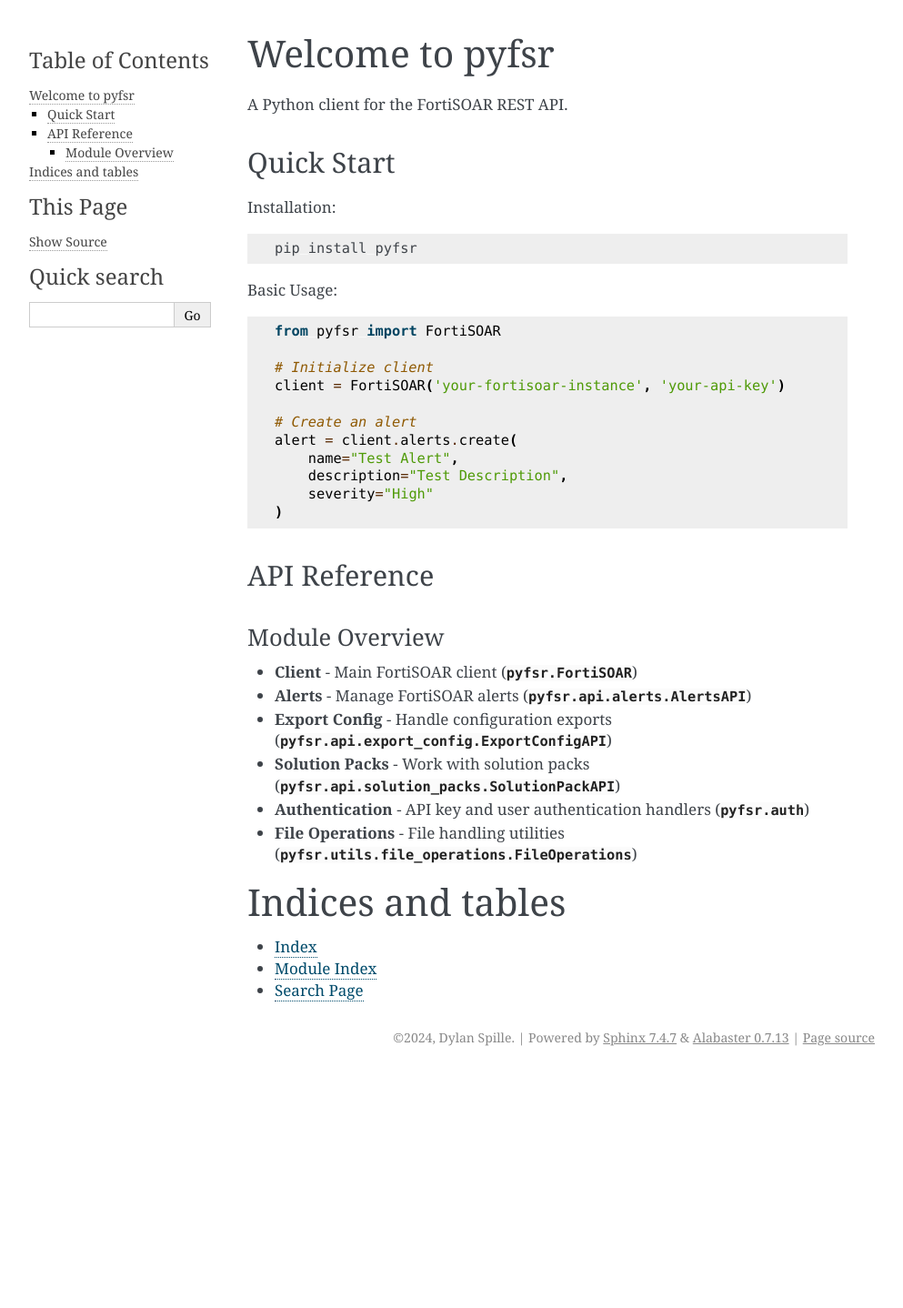
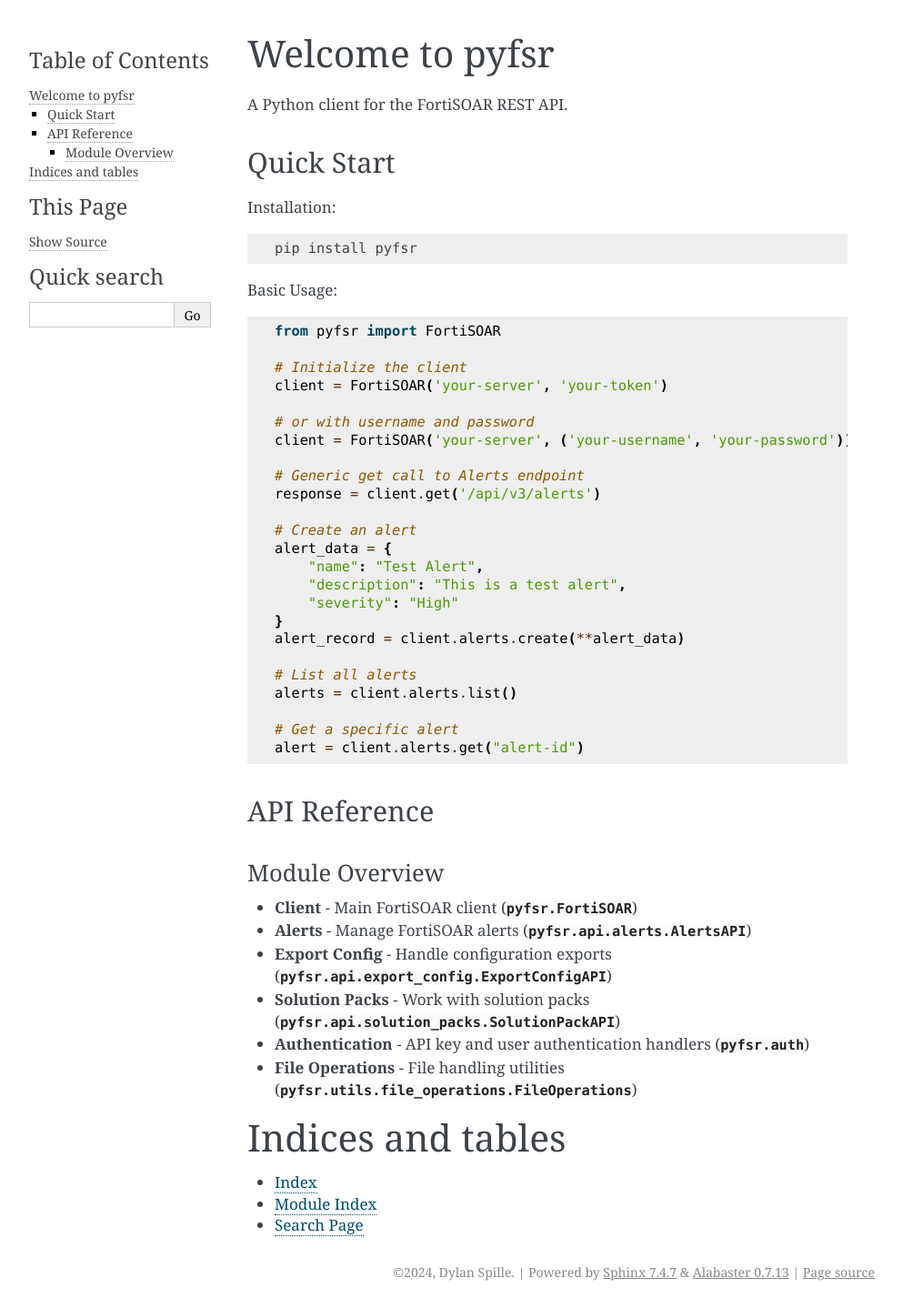
Before and after one commit to ftnt-dspille/pyfsr, a Sphinx documentation site: the page built from docs/source/index.rst, in a window 1280 px wide. Shown: the whole page at 91% size, without its empty margins (148-1141 px from the left). Built offline with Sphinx 7.4.7, drawn with Linux system fonts in a browser that asks for light colours; pages that are not in the unit, such as notebooks, are missing from menus; before the commit the page ends 1180 px from its top, so only the background shows below that.

Commit message:
updates to documentation

```diff
--- a/docs/source/index.rst
+++ b/docs/source/index.rst
@@ -16,23 +16,37 @@
 
 .. code-block:: python
 
-   from pyfsr import FortiSOAR
+    from pyfsr import FortiSOAR
 
-   # Initialize client
-   client = FortiSOAR('your-fortisoar-instance', 'your-api-key')
+    # Initialize the client
+    client = FortiSOAR('your-server', 'your-token')
 
-   # Create an alert
-   alert = client.alerts.create(
-       name="Test Alert",
-       description="Test Description",
-       severity="High"
-   )
+    # or with username and password
+    client = FortiSOAR('your-server', ('your-username', 'your-password'))
+
+    # Generic get call to Alerts endpoint
+    response = client.get('/api/v3/alerts')
+
+    # Create an alert
+    alert_data = {
+        "name": "Test Alert",
+        "description": "This is a test alert",
+        "severity": "High"
+    }
+    alert_record = client.alerts.create(**alert_data)
+
+    # List all alerts
+    alerts = client.alerts.list()
+
+    # Get a specific alert
+    alert = client.alerts.get("alert-id")
+
 
 API Reference
 -------------
 
 .. toctree::
-   :maxdepth: 2
+   :maxdepth: 4
 
    autoapi/index
 
```
Also changed, not shown: 2 other files.
